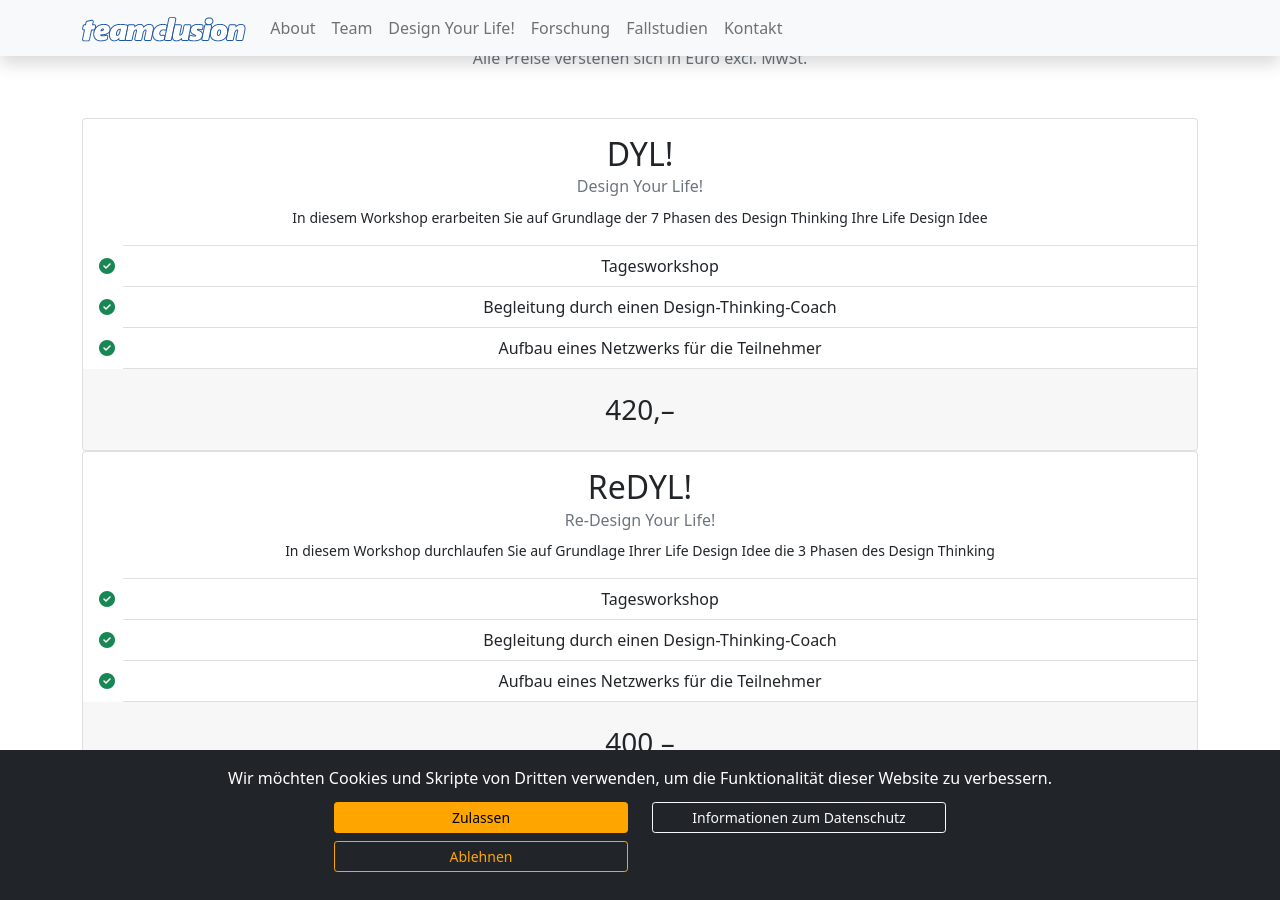
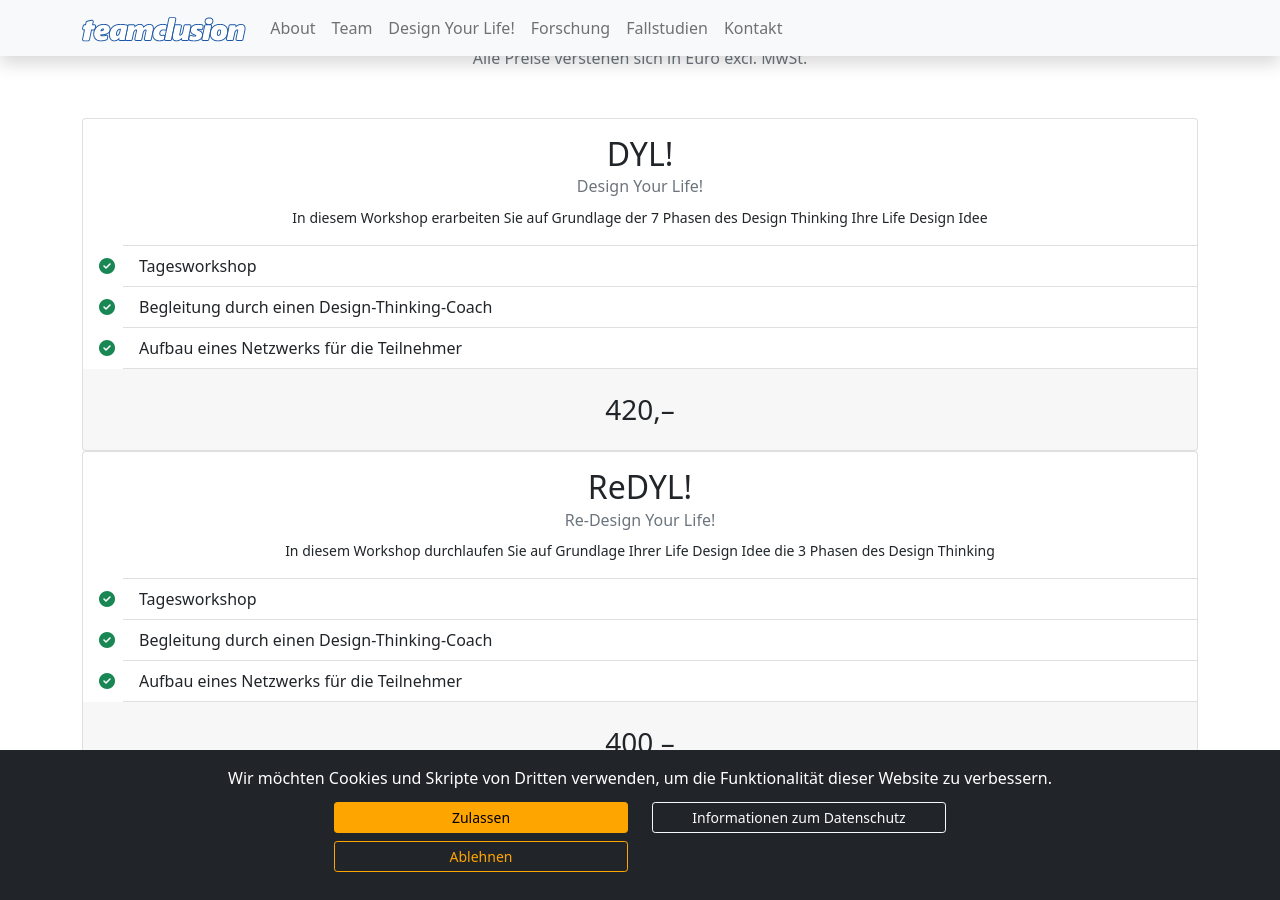
Before and after one commit to teamclusion/website, a Jekyll site: the page built from programme.html, in a window 1280 px wide and 900 px high, scrolled down 914 px. Built offline with Jekyll 4.4.1, drawn with Linux system fonts in a browser that asks for light colours; nearby versions of some CDN libraries.

Commit message:
text-left, text-right zu text-start, text-end geändert

```diff
--- a/_includes/modalDesignThinking.html
+++ b/_includes/modalDesignThinking.html
@@ -8,7 +8,7 @@
       </div>
       <div class="modal-body">
         <p>Bei unseren Coachingleistungen bauen wir auf dem Design Thinking auf, einer Methode aus dem Design, die vor allem in der Entwicklung neuer Produkte oder neuer Geschäftsideen eingesetzt wird. Ihr besonderer Fokus liegt darin, genau zu verstehen, wie der Kunde denkt, lebt und sich bewegt, und was er sieht, hört, wahrnimmt, sich wünscht und erträumt.</p>
-        <p class="text-right text-muted">Quelle: Curedale (2019)</p>
+        <p class="text-end text-muted">Quelle: Curedale (2019)</p>
       </div>
       <div class="modal-footer">
         <button type="button" class="btn btn-secondary" data-bs-dismiss="modal">Schließen</button>
--- a/_includes/modalEthischeKompetenzen.html
+++ b/_includes/modalEthischeKompetenzen.html
@@ -13,7 +13,7 @@
           <li>Eine ethisch gebildete Person versteht die grundlegenden Prinzipien des moralischen Denkens, sie ist in der Lage moralische Fragestellungen und Dilemmata zu hinterfragen bzw. zu analysieren und vor allem sich auf moralisch angemessene Weise zu verhalten.</li>
           <li>Der Zweck ethischer Bildung ist, das Leben durch ethische Linsen zu betrachten und dies in drei Bereichen: <em>Wissen</em> (Konzepte, Theorien, Sprache), <em>Fähigkeiten</em> (Argumentation, (Selbst-)Reflexion, Dialogführung), <em>Tugenden</em> (u.a. Weisheit, Fairness, Ehrlichkeit, Mut, Toleranz, Empathie und Mitgefühl).</li>
         </ul>
-        <p class="text-right text-muted">Quelle: <a href="https://ethicalliteracy.uk/" target="_blank">ethicalliteracy.uk</a></p>
+        <p class="text-end text-muted">Quelle: <a href="https://ethicalliteracy.uk/" target="_blank">ethicalliteracy.uk</a></p>
       </div>
       <div class="modal-footer">
         <button type="button" class="btn btn-secondary" data-bs-dismiss="modal">Schließen</button>
--- a/_layouts/fallstudie.html
+++ b/_layouts/fallstudie.html
@@ -6,7 +6,7 @@ layout: default
 
   <header class="post-header text-white fallstudie-header" style="">
     <p class="lead p-2" style="top:0; position: absolute">Fallstudie</p>
-    <h1 class="post-title p-2 text-right" style="bottom:0px; right:0px; position: absolute" itemprop="name headline">{{ page.title | escape }}</h1>
+    <h1 class="post-title p-2 text-end" style="bottom:0px; right:0px; position: absolute" itemprop="name headline">{{ page.title | escape }}</h1>
   </header>
   <h2 class="my-3" itemprop="name alternativeHeadline">{{ page.subtitle }}</h2>
 
--- a/_layouts/team.html
+++ b/_layouts/team.html
@@ -16,7 +16,7 @@ layout: default
   <div class="m-3">
   </div>
   <div class="collapse" id="{{ page.kurz }}">
-    <ul class="text-left">
+    <ul class="text-start">
       {% for punkt in page.punkte %}
       <li class="mb-1">{{ punkt }}</li>
       {% endfor %}
--- a/programme.html
+++ b/programme.html
@@ -62,7 +62,7 @@ title: Programme
         <h6 class="card-subtitle mb-2 text-muted">{{ item.modul }}</h6>
         <p class="card-text"><small>{{ item.teaser }}</small></p>
       </div>
-      <ul class="fa-ul list-group list-group-flush text-left">
+      <ul class="fa-ul list-group list-group-flush text-start">
         {% for punkt in item.beinhaltet %}
         <li class="list-group-item"><i class="fa-li fas fa-check-circle text-success"></i> {{ punkt }}</li>
         {% endfor %}
@@ -85,7 +85,7 @@ title: Programme
         <h6 class="card-subtitle mb-2 text-muted">{{ item.modul }}</h6>
         <p class="card-text"><small>{{ item.teaser }}</small></p>
       </div>
-      <ul class="fa-ul list-group list-group-flush text-left">
+      <ul class="fa-ul list-group list-group-flush text-start">
         {% for punkt in item.beinhaltet %}
         <li class="list-group-item"><i class="fa-li fas fa-check-circle text-success"></i> {{ punkt }}</li>
         {% endfor %}
@@ -106,7 +106,7 @@ title: Programme
         <h5 class="card-title h2">{{ item.kurz }}</h5>
         <h6 class="card-subtitle mb-2 text-muted">{{ item.modul }}</h6>
       </div>
-      <ul class="list-group list-group-flush text-left">
+      <ul class="list-group list-group-flush text-start">
         {% for punkt in item.beinhaltet %}
         <li class="list-group-item"><i class="fas fa-check-circle text-success"></i> {{ punkt }}</li>
         {% endfor %}
--- a/wozu.html
+++ b/wozu.html
@@ -21,7 +21,7 @@ title: Wozu?
           <li>Eine ethisch gebildete Person versteht die grundlegenden Prinzipien des moralischen Denkens, sie ist in der Lage moralische Fragestellungen und Dilemmata zu hinterfragen bzw. zu analysieren und vor allem sich auf moralisch angemessene Weise zu verhalten.</li>
           <li>Der Zweck ethischer Bildung ist, das Leben durch ethische Linsen zu betrachten und dies in drei Bereichen: <em>Wissen</em> (Konzepte, Theorien, Sprache), <em>Fähigkeiten</em> (Argumentation, (Selbst-)Reflexion, Dialogführung), <em>Tugenden</em> (u.a. Weisheit, Fairness, Ehrlichkeit, Mut, Toleranz, Empathie und Mitgefühl).</li>
         </ul>
-        <p class="text-right text-muted">Quelle: <a href="https://ethicalliteracy.uk" target="_blank">ethicalliteracy.uk</a></p>
+        <p class="text-end text-muted">Quelle: <a href="https://ethicalliteracy.uk" target="_blank">ethicalliteracy.uk</a></p>
       </div>
       <div class="modal-footer">
         <button type="button" class="btn btn-secondary" data-dismiss="modal">Schließen</button>
```
Also changed, not shown: 1 other file.
